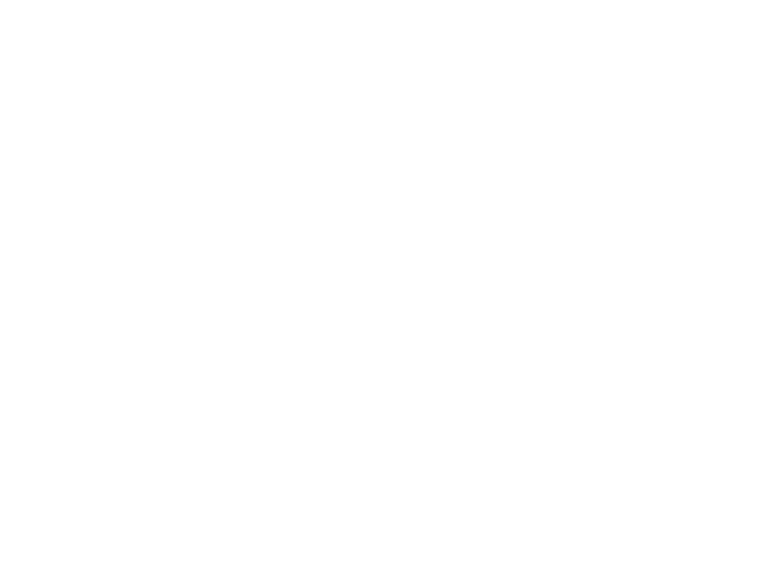
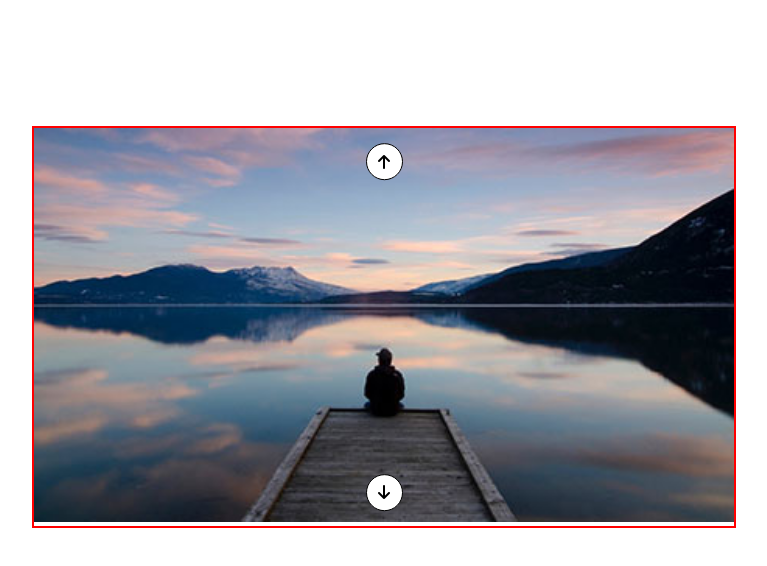
Before and after one commit to KentaBilotta/js-array-carousel, a plain HTML site: page index.html in a window 1280 px wide. Shown: the whole page, without its empty margins (256-1023 px from the left). Drawn offline with Linux system fonts and the light colour scheme.

Commit message:
secondo commit: struttura + stile

```diff
--- a/css/style.css
+++ b/css/style.css
@@ -0,0 +1,46 @@
+.up, .down{
+    background-color: white;
+    padding: 5px;
+    border-radius: 50%;
+    border: 1px solid black;
+    width: 25px;
+    height: 25px;
+    margin: 5px;
+    display: flex;
+    justify-content: center;
+    align-items: center;
+}
+
+.up:hover, .down:hover{
+    cursor: pointer;
+}
+
+.slider{
+    max-width: 700px;
+    max-height: 400px;
+    border: 2px solid red;
+    position: relative;
+    margin: 0 auto;
+    margin-top: 10%;
+}
+
+.controls{
+    width: 50px;
+    display: flex;
+    flex-direction: column;
+    justify-content: space-between;
+    align-items: center;
+    height: 95%;
+    position: absolute;
+    top: 50%;
+    left: 50%;
+    transform: translate(-50%, -50%);
+
+}
+
+img {
+    width: 100%;
+    height: 100%;
+    object-fit: cover;
+    object-position: center;
+}
--- a/index.html
+++ b/index.html
@@ -9,8 +9,17 @@
     <link rel="stylesheet" href="css/style.css">
     <!-- script -->
     <script src="js/script.js" defer></script>
+    <!-- icons -->
+    <link rel="stylesheet" href="https://cdnjs.cloudflare.com/ajax/libs/font-awesome/6.2.0/css/all.min.css" integrity="sha512-xh6O/CkQoPOWDdYTDqeRdPCVd1SpvCA9XXcUnZS2FmJNp1coAFzvtCN9BmamE+4aHK8yyUHUSCcJHgXloTyT2A==" crossorigin="anonymous" referrerpolicy="no-referrer" />
 </head>
 <body>
+    <div class="slider">
+        <img src="img/01.jpg" alt="">
+        <div class="controls">
+            <div class="up"><i class="fa-solid fa-arrow-up"></i></div>
+            <div class="down"><i class="fa-solid fa-arrow-down"></i></div>
+        </div>
+    </div>
 
 </body>
 </html>
```
